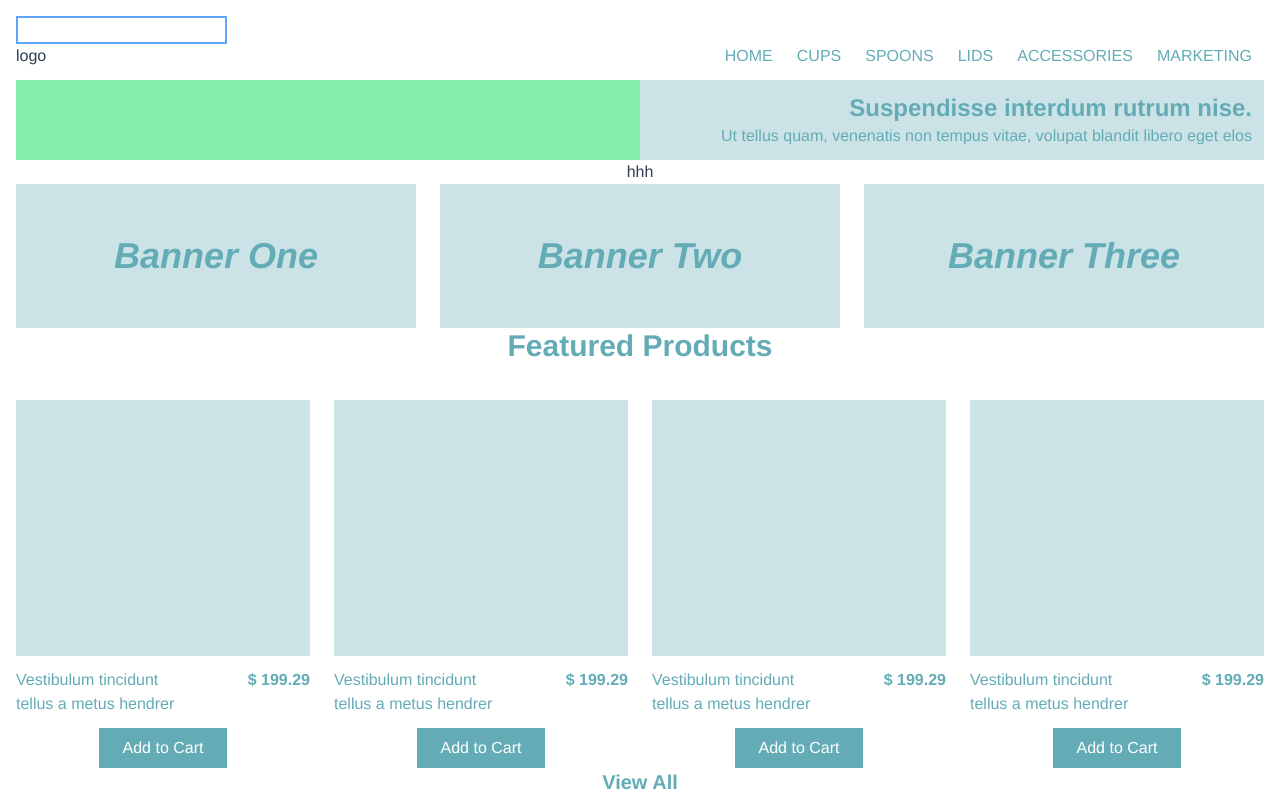
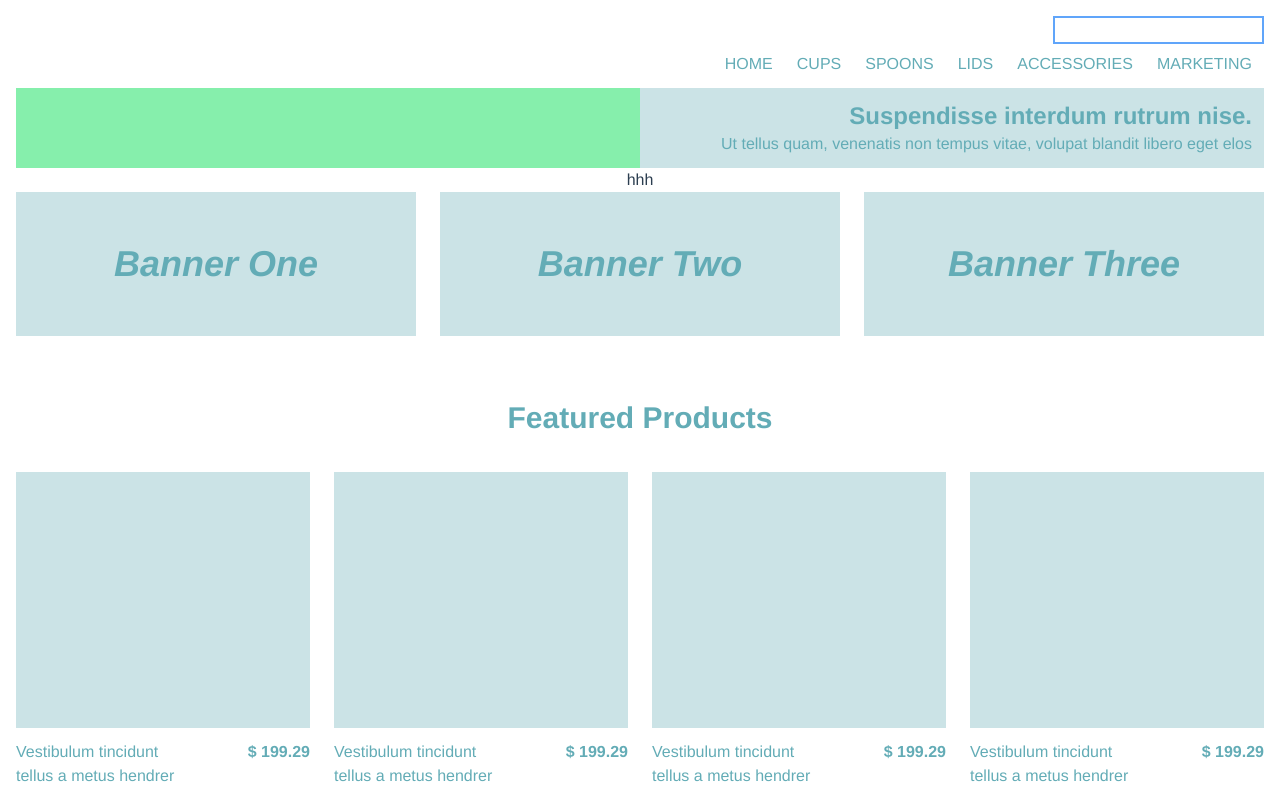
Before and after one commit to marsou001/test, a Vue app: page / in a window 1280 px wide. Shown: the top 798 px of the page. Built offline with nearby package versions, Linux system fonts and the light colour scheme.

Commit message:
fix: include font awesome icons

```diff
--- a/package.json
+++ b/package.json
@@ -10,7 +10,7 @@
     "@fortawesome/fontawesome-svg-core": "^6.1.1",
     "@fortawesome/free-regular-svg-icons": "^6.1.1",
     "@fortawesome/free-solid-svg-icons": "^6.1.1",
-    "@fortawesome/vue-fontawesome": "^2.0.6",
+    "@fortawesome/vue-fontawesome": "^3.0.0-5",
     "autoprefixer": "^10",
     "core-js": "^3.8.3",
     "postcss": "^8",
--- a/src/layout/Navbar/Navbar.vue
+++ b/src/layout/Navbar/Navbar.vue
@@ -1,15 +1,14 @@
 <template>
   <header class="mb-3">
     <div class="search text-right">
-      <input type="search" name="search" id="search" class="hidden md:block border-2 border-blue-400" />
+      <input type="search" name="search" id="search" class="hidden md:inline-block md:mb-2 border-2 border-blue-400" />
     </div>
     <div class="header-nav flex justify-between">
       <div class="logo">
-        <!-- <font-awesome-icon icon="fa-solid fa-bars" /> -->
-        logo
+        <!-- logo -->
       </div>
       <div class="hamburger-menu md:hidden" @click="toggleShowDropdownMenu">
-        hamburger
+        <font-awesome-icon :icon="['fas', 'bars']" />
       </div>
       <nav class="hidden md:block">
         <ul class="text-normal">
--- a/src/main.js
+++ b/src/main.js
@@ -2,7 +2,11 @@ import { createApp } from 'vue';
 import App from './App.vue';
 import './assets/tailwind.css';
 import router from './router';
-// import { FontAwesomeIcon } from '@fortawesome/vue-fontawesome';
+import { library } from '@fortawesome/fontawesome-svg-core';
+import { fas } from '@fortawesome/free-solid-svg-icons';
+import { FontAwesomeIcon } from '@fortawesome/vue-fontawesome';
 
-// createApp(App).component('font-awesome-icon', FontAwesomeIcon).mount('#app')
-createApp(App).use(router).mount('#app')
+library.add(fas);
+
+createApp(App).component('font-awesome-icon', FontAwesomeIcon).use(router).mount('#app')
+// createApp(App).use(router).mount('#app')
--- a/src/views/Landing/Banners/Banners.vue
+++ b/src/views/Landing/Banners/Banners.vue
@@ -1,5 +1,5 @@
 <template>
-  <section class="banners grid grid-cols-1 sm:grid-cols-2 md:grid-cols-3 gap-6">
+  <section class="banners grid grid-cols-1 sm:grid-cols-2 md:grid-cols-3 gap-6 mb-16">
     <div
       v-for="banner in banners"
       :key="banner"
```
Also changed, not shown: 1 other file (tests, documents, lock files or other folders).
